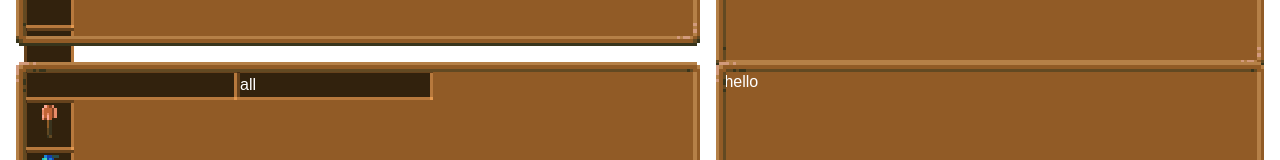
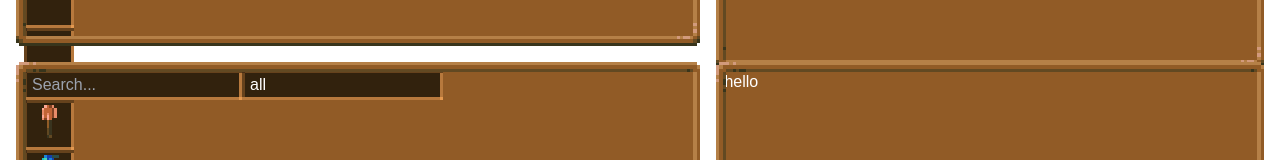
Before and after one commit to halilbahar/core-keeper-save-editor, an Angular app: page / in a window 1280 px wide. Shown: the part 346-506 px from the top of the page. Built offline with nearby package versions, Linux system fonts and the light colour scheme; a web font is replaced by a local one.

Commit message:
add styling to item browser

```diff
--- a/src/app/components/item-browser/item-browser.component.html
+++ b/src/app/components/item-browser/item-browser.component.html
@@ -1,6 +1,6 @@
-<app-card class="!grid gap-5 !p-5">
-  <div>
-    <input type="text" [ngModel]="filterTerm" (input)="onFilterInput($event)" />
+<app-card class="!flex flex-col !p-5">
+  <div class="mb-5">
+    <input type="text" [ngModel]="filterTerm" (input)="onFilterInput($event)" placeholder="Search..." class="mr-5"/>
     <select [ngModel]="selectedCategory" (ngModelChange)="onCategorySelect($event)">
       <option value="-1">all</option>
       <option *ngFor="let category of getCategoryNames()" value="{{ categories[category] }}">
@@ -9,7 +9,7 @@
     </select>
   </div>
 
-  <div class="flex flex-wrap justify-start overflow-y-scroll">
-    <app-item class="m-2" *ngFor="let item of filteredItems" [item]="item"></app-item>
+  <div class="grid grid-cols-10 gap-2 overflow-x-hidden overflow-y-scroll pr-2">
+    <app-item *ngFor="let item of filteredItems" [item]="item"></app-item>
   </div>
 </app-card>
--- a/src/app/components/item-browser/item-browser.component.scss
+++ b/src/app/components/item-browser/item-browser.component.scss
@@ -1,6 +1,7 @@
 input, select {
-    -webkit-appearance: none;
+    appearance: none;
     outline: none;
+    padding-left: 5px;
     background-color: #32220d;
     border: solid;
     border-image: url('/assets/input-border.png') 1;
```
